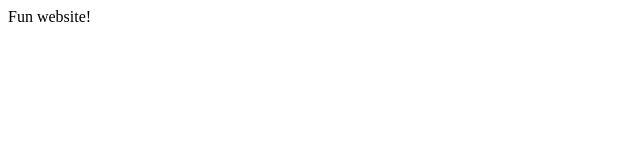
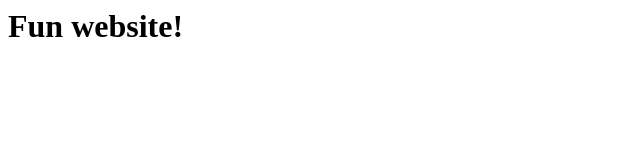
Before and after one commit to awsomegui/fun, a plain HTML site: page Index.html in a window 1280 px wide. Shown: the whole page, without its empty margins (0-640 px from the left). Drawn offline with Linux system fonts and the light colour scheme.

Commit message:
Update Index.html

```diff
--- a/Index.html
+++ b/Index.html
@@ -3,6 +3,6 @@
 
   </head>
   <body>
-    <p>Fun website!</p>
+    <h1>Fun website!</h1>
   </body>
 </html>
```
